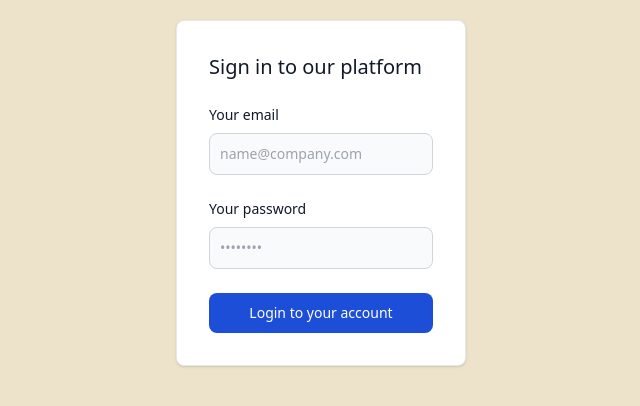
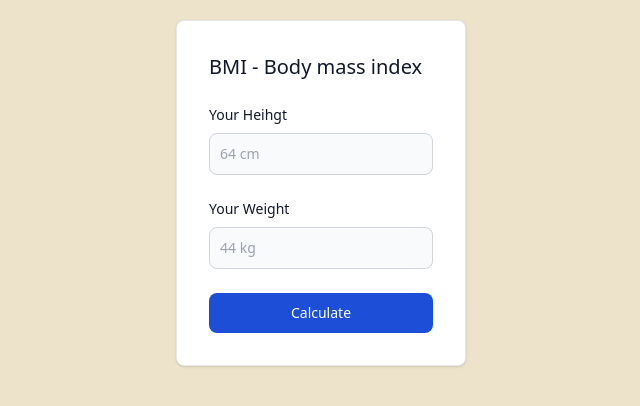
Before and after one commit to rakib00-dev/react-bmi-00, a React (Vite) app: page / in a window 1280 px wide. Shown: the top 406 px of the page, without its empty margins (319-959 px from the left). Built offline with nearby package versions, Linux system fonts and the light colour scheme.

Commit message:
updated the design and more

```diff
--- a/src/Components/Card.jsx
+++ b/src/Components/Card.jsx
@@ -3,21 +3,21 @@ const Card = () => {
     <div className="w-full max-w-sm p-4 py-10 bg-white border border-gray-200 rounded-lg shadow sm:p-6 md:p-8 dark:bg-gray-800 dark:border-gray-700">
       <form className="space-y-6" action="#">
         <h5 className="text-xl font-medium text-gray-900 dark:text-white">
-          Sign in to our platform
+          BMI - Body mass index
         </h5>
         <div>
           <label
             for="email"
             className="block mb-2 text-sm font-medium text-gray-900 dark:text-white"
           >
-            Your email
+            Your Heihgt
           </label>
           <input
             type="email"
             name="email"
             id="email"
             className="bg-gray-50 border border-gray-300 text-gray-900 text-sm rounded-lg focus:ring-blue-500 focus:border-blue-500 block w-full p-2.5 dark:bg-gray-600 dark:border-gray-500 dark:placeholder-gray-400 dark:text-white"
-            placeholder="name@company.com"
+            placeholder="64 cm"
             required
           />
         </div>
@@ -26,13 +26,13 @@ const Card = () => {
             for="password"
             className="block mb-2 text-sm font-medium text-gray-900 dark:text-white"
           >
-            Your password
+            Your Weight
           </label>
           <input
             type="password"
             name="password"
             id="password"
-            placeholder="••••••••"
+            placeholder="44 kg"
             className="bg-gray-50 border border-gray-300 text-gray-900 text-sm rounded-lg focus:ring-blue-500 focus:border-blue-500 block w-full p-2.5 dark:bg-gray-600 dark:border-gray-500 dark:placeholder-gray-400 dark:text-white"
             required
           />
@@ -42,7 +42,7 @@ const Card = () => {
           type="submit"
           className="w-full text-white bg-blue-700 hover:bg-blue-800 focus:ring-4 focus:outline-none focus:ring-blue-300 font-medium rounded-lg text-sm px-5 py-2.5 text-center dark:bg-blue-600 dark:hover:bg-blue-700 dark:focus:ring-blue-800"
         >
-          Login to your account
+          Calculate
         </button>
       </form>
     </div>
```
